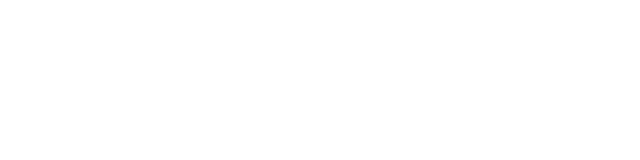
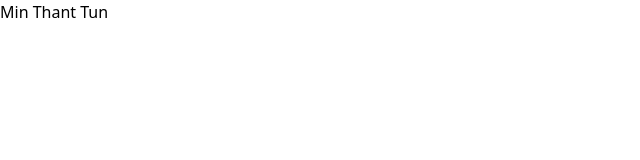
Before and after one commit to Thuya-Myint/shopping-pwa, a React (Vite) app: page / in a window 1280 px wide. Shown: the top 160 px of the page, without its empty margins (0-640 px from the left). Built offline with nearby package versions, Linux system fonts and the light colour scheme.

Commit message:
change App.jsx

```diff
--- a/src/App.jsx
+++ b/src/App.jsx
@@ -3,7 +3,7 @@
 const App = () => {
   return (
     <div>
-
+      Min Thant Tun
     </div>
   )
 }
```
